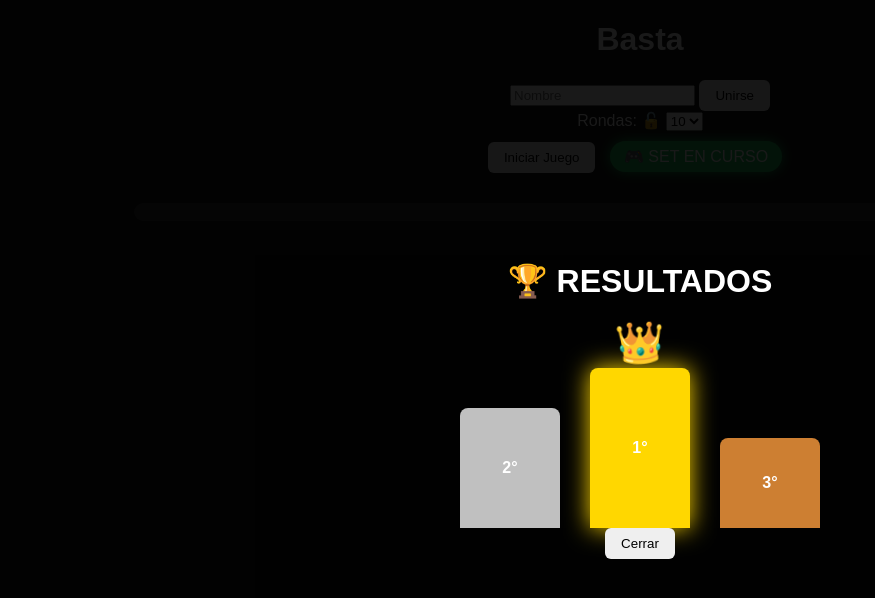
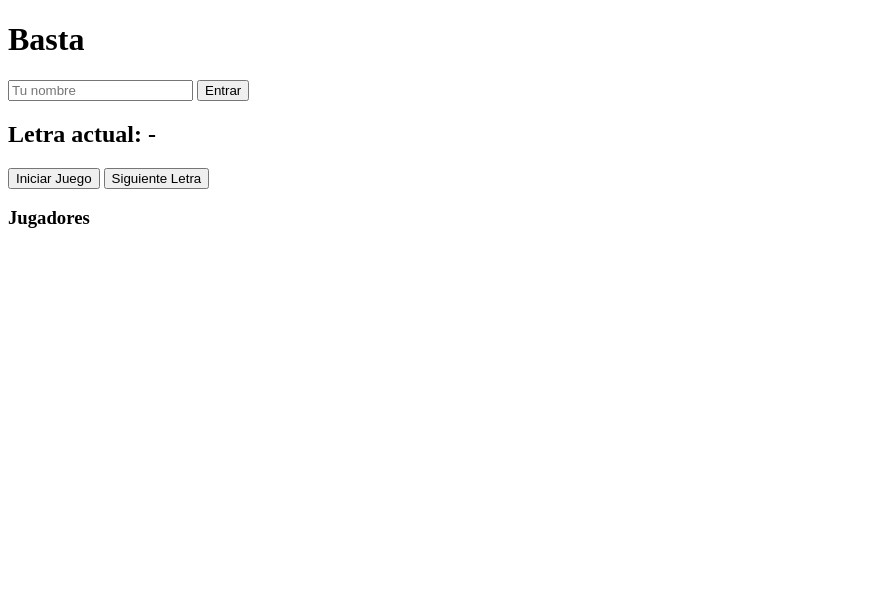
Before and after one commit to Mtellez93/Basta, a website: page public/index.html in a window 1280 px wide. Shown: the whole page, without its empty margins (0-875 px from the left). Drawn offline with nearby package versions, Linux system fonts and the light colour scheme; no server answers.

Commit message:
Refactor index.html for Basta Multiplayer
Updated the game interface and added new elements for multiplayer functionality.

```diff
--- a/public/index.html
+++ b/public/index.html
@@ -1,281 +1,24 @@
 <!DOCTYPE html>
 <html>
 <head>
-<meta charset="UTF-8">
-<title>Basta TV</title>
-<script src="/socket.io/socket.io.js"></script>
-
-<style>
-
-body {
-    font-family: Arial;
-    background:#111;
-    color:white;
-    text-align:center;
-}
-
-button {
-    padding:8px 16px;
-    border:none;
-    border-radius:6px;
-    cursor:pointer;
-}
-
-.hidden { display:none; }
-
-/* =======================
-   Selector bloqueado
-======================= */
-#round-selector-container.locked {
-    opacity:0.5;
-    pointer-events:none;
-    transition:0.4s;
-}
-
-/* =======================
-   Barra progreso
-======================= */
-#progress-container {
-    width:80%;
-    margin:10px auto;
-    background:#333;
-    height:18px;
-    border-radius:10px;
-    overflow:hidden;
-}
-
-#progress-bar {
-    height:100%;
-    width:0%;
-    background:linear-gradient(90deg,#60a5fa,#3b82f6);
-    transition:0.4s;
-}
-
-/* =======================
-   Badge
-======================= */
-.badge {
-    background:#22c55e;
-    padding:6px 14px;
-    border-radius:20px;
-    display:inline-block;
-    margin:10px;
-    animation:pulse 1.5s infinite;
-}
-
-@keyframes pulse {
-    0% { box-shadow:0 0 0px #22c55e; }
-    50% { box-shadow:0 0 15px #22c55e; }
-    100% { box-shadow:0 0 0px #22c55e; }
-}
-
-/* =======================
-   PODIO
-======================= */
-
-#podium-overlay {
-    position:fixed;
-    inset:0;
-    background:rgba(0,0,0,0.9);
-    display:flex;
-    justify-content:center;
-    align-items:center;
-    z-index:999;
-}
-
-.podium {
-    display:flex;
-    gap:30px;
-    align-items:flex-end;
-}
-
-.place {
-    display:flex;
-    flex-direction:column;
-    align-items:center;
-}
-
-.box {
-    width:100px;
-    display:flex;
-    justify-content:center;
-    align-items:center;
-    font-weight:bold;
-    border-radius:8px 8px 0 0;
-}
-
-.first .box {
-    height:160px;
-    background:gold;
-    box-shadow:0 0 25px gold;
-}
-
-.second .box { height:120px; background:silver; }
-.third .box { height:90px; background:#cd7f32; }
-
-.crown {
-    font-size:40px;
-    animation:crownBounce 1.2s infinite alternate;
-}
-
-@keyframes crownBounce {
-    from { transform:translateY(0px) rotate(-5deg); }
-    to { transform:translateY(-8px) rotate(5deg); }
-}
-
-</style>
+  <meta charset="UTF-8" />
+  <title>Basta Multiplayer</title>
 </head>
 <body>
+  <h1>Basta</h1>
 
-<h1>Basta</h1>
+  <input id="nameInput" placeholder="Tu nombre" />
+  <button onclick="joinGame()">Entrar</button>
 
-<input id="name" placeholder="Nombre">
-<button onclick="join()">Unirse</button>
+  <h2>Letra actual: <span id="letter">-</span></h2>
 
-<div id="players"></div>
+  <button onclick="startGame()">Iniciar Juego</button>
+  <button onclick="nextLetter()">Siguiente Letra</button>
 
-<div id="round-selector-container">
-    <label>Rondas: <span id="lock-icon">🔓</span></label>
-    <select id="round-selector">
-        <option value="5">5</option>
-        <option value="10" selected>10</option>
-        <option value="15">15</option>
-        <option value="20">20</option>
-    </select>
-</div>
+  <h3>Jugadores</h3>
+  <ul id="players"></ul>
 
-<button id="start-button" onclick="startGame()">Iniciar Juego</button>
-
-<div id="badge" class="badge hidden">🎮 SET EN CURSO</div>
-
-<h2 id="round-info"></h2>
-<h1 id="letter"></h1>
-
-<div id="progress-container">
-    <div id="progress-bar"></div>
-</div>
-
-<!-- PODIO OCULTO POR DEFECTO -->
-<div id="podium-overlay" class="hidden">
-    <div>
-        <h1>🏆 RESULTADOS</h1>
-
-        <div class="podium">
-
-            <div class="place second">
-                <div id="second-name"></div>
-                <div id="second-score"></div>
-                <div class="box">2°</div>
-            </div>
-
-            <div class="place first">
-                <div class="crown">👑</div>
-                <div id="first-name"></div>
-                <div id="first-score"></div>
-                <div class="box">1°</div>
-            </div>
-
-            <div class="place third">
-                <div id="third-name"></div>
-                <div id="third-score"></div>
-                <div class="box">3°</div>
-            </div>
-
-        </div>
-
-        <button onclick="closePodium()">Cerrar</button>
-    </div>
-</div>
-
-<script>
-
-const socket = io();
-
-/* Seguridad: siempre ocultar podio al cargar */
-window.onload = () => {
-    document.getElementById("podium-overlay")
-        .classList.add("hidden");
-};
-
-function join(){
-    const name = document.getElementById("name").value;
-    socket.emit("join-game", name);
-}
-
-function startGame(){
-
-    const rounds =
-        parseInt(document.getElementById("round-selector").value);
-
-    document.getElementById("round-selector-container")
-        .classList.add("locked");
-
-    document.getElementById("round-selector").disabled = true;
-    document.getElementById("start-button").disabled = true;
-    document.getElementById("lock-icon").innerText="🔒";
-    document.getElementById("badge").classList.remove("hidden");
-
-    socket.emit("start-game",{rounds});
-}
-
-socket.on("new-round", data=>{
-    document.getElementById("round-info").innerText =
-        `Ronda ${data.round} / ${data.totalRounds}`;
-
-    document.getElementById("letter").innerText =
-        data.letter;
-
-    const percent =
-        (data.round / data.totalRounds)*100;
-
-    document.getElementById("progress-bar")
-        .style.width = percent+"%";
-});
-
-socket.on("game-over", data=>{
-
-    const sorted =
-        data.players.sort((a,b)=>b.totalScore-a.totalScore);
-
-    if(sorted[0]){
-        document.getElementById("first-name").innerText =
-            sorted[0].name;
-        document.getElementById("first-score").innerText =
-            sorted[0].totalScore+" pts";
-    }
-    if(sorted[1]){
-        document.getElementById("second-name").innerText =
-            sorted[1].name;
-        document.getElementById("second-score").innerText =
-            sorted[1].totalScore+" pts";
-    }
-    if(sorted[2]){
-        document.getElementById("third-name").innerText =
-            sorted[2].name;
-        document.getElementById("third-score").innerText =
-            sorted[2].totalScore+" pts";
-    }
-
-    document.getElementById("podium-overlay")
-        .classList.remove("hidden");
-});
-
-function closePodium(){
-
-    document.getElementById("podium-overlay")
-        .classList.add("hidden");
-
-    document.getElementById("round-selector-container")
-        .classList.remove("locked");
-
-    document.getElementById("round-selector").disabled = false;
-    document.getElementById("start-button").disabled = false;
-    document.getElementById("lock-icon").innerText="🔓";
-    document.getElementById("badge").classList.add("hidden");
-    document.getElementById("progress-bar").style.width="0%";
-}
-
-</script>
-
+  <script src="/socket.io/socket.io.js"></script>
+  <script src="client.js"></script>
 </body>
 </html>
```
